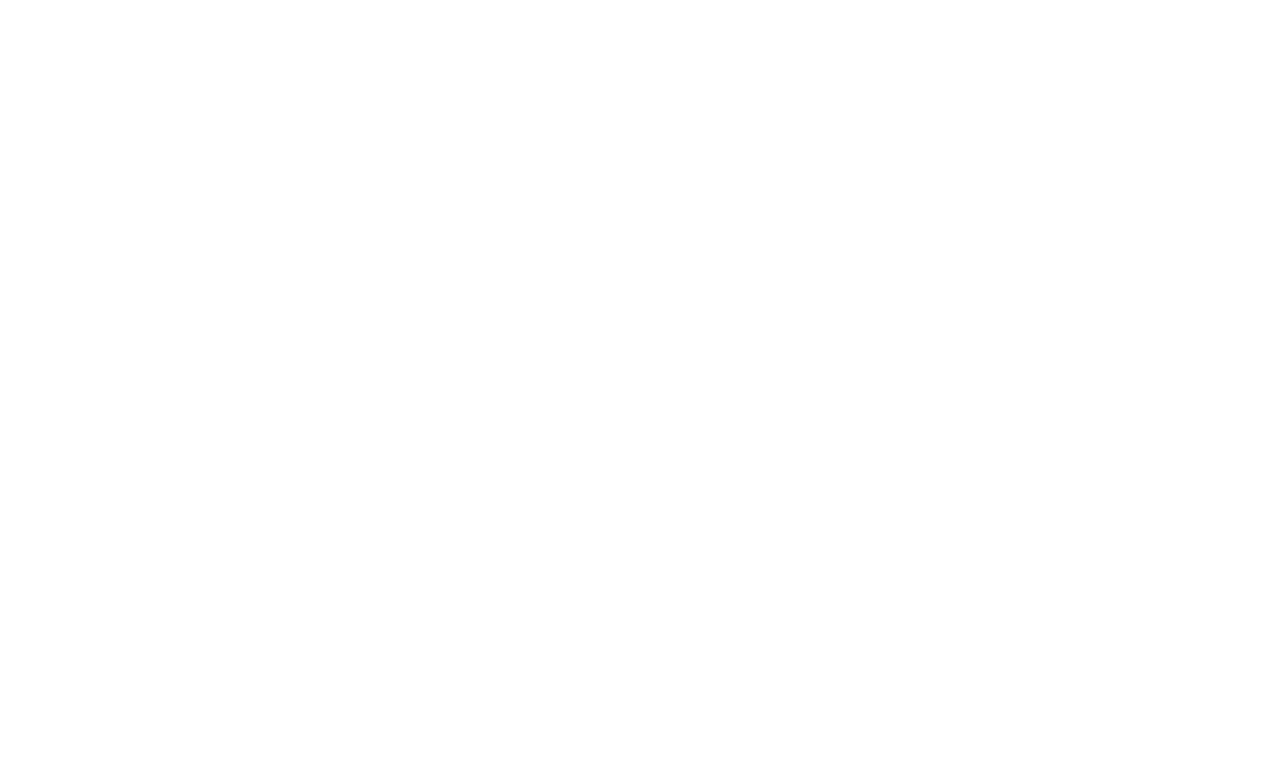
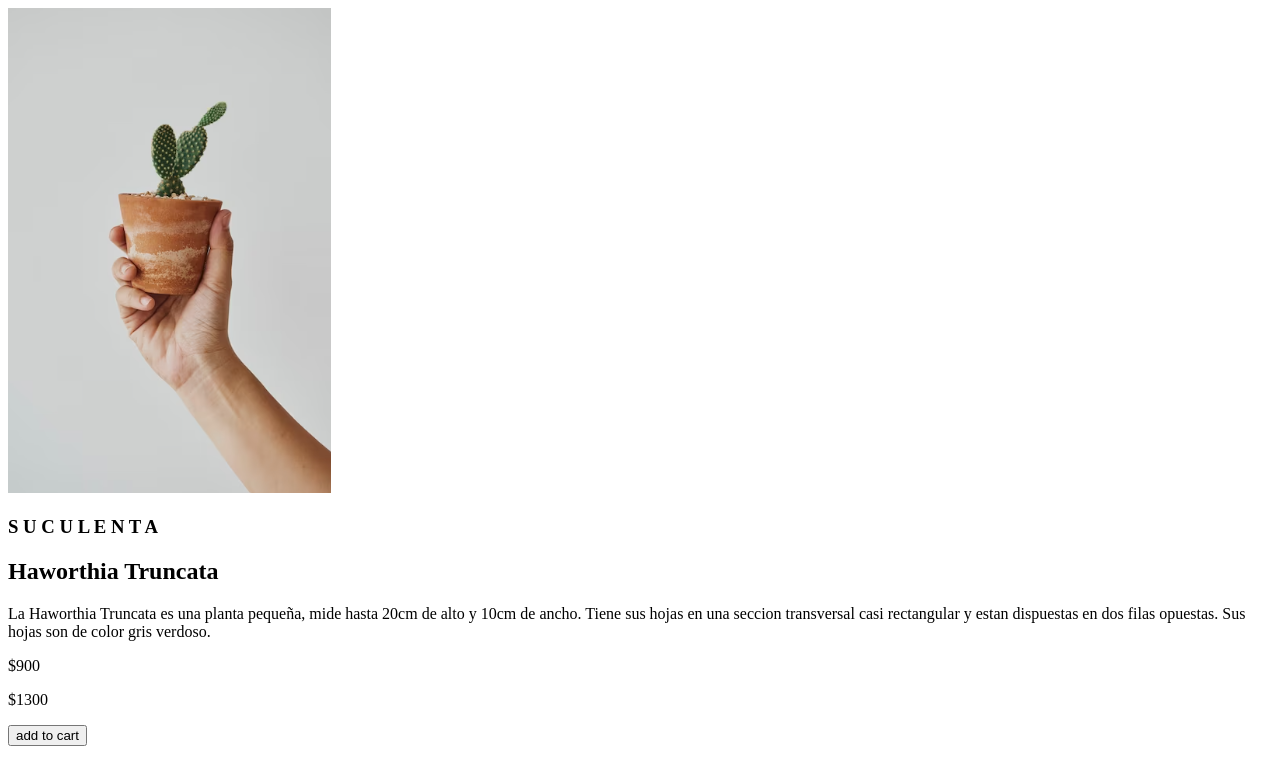
Before and after one commit to joseortizx/preview-card, a plain HTML site: page index.html in a window 1280 px wide. Drawn offline with Linux system fonts and the light colour scheme.

Commit message:
feat:structure of the card, and add classes

```diff
--- a/index.html
+++ b/index.html
@@ -8,5 +8,21 @@
     <!-- links -->
     <link rel="stylesheet" href="style/index.css" />
   </head>
-  <body></body>
+  <body>
+    <!-- card -->
+    <div class="card">
+      <img class="card card-img" src="img/cactus4.png" alt="Suculenta uno" />
+      <h3 class="card card-type">S U C U L E N T A</h3>
+      <h2 class="card card-title">Haworthia Truncata</h2>
+      <p class="card card-description">
+        La Haworthia Truncata es una planta pequeña, mide hasta 20cm de alto y
+        10cm de ancho. Tiene sus hojas en una seccion transversal casi
+        rectangular y estan dispuestas en dos filas opuestas. Sus hojas son de
+        color gris verdoso.
+      </p>
+      <p class="card card-price">$900</p>
+      <p class="card card-price-discount">$1300</p>
+      <button class="card card-button">add to cart</button>
+    </div>
+  </body>
 </html>
```
